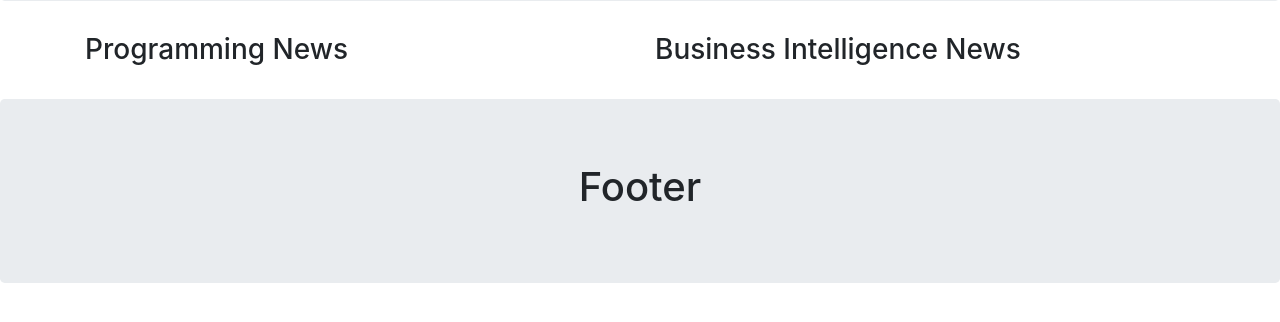
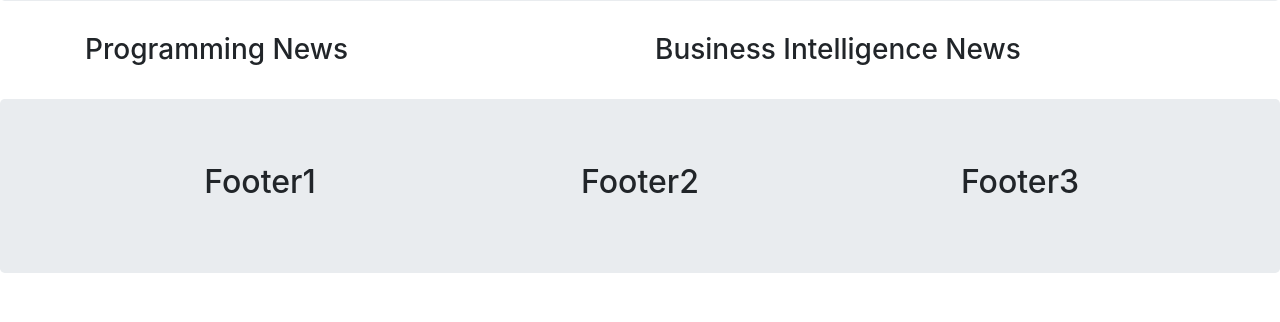
Before and after one commit to JAMASoftwares/NewsAggregator, a Django app: page / in a window 1280 px wide. Shown: the part 221-543 px from the top of the page. Run offline with Django 4.2, Linux system fonts and the light colour scheme; parts of the project's set-up code (start-up, migrations or seed data) failed here and were passed over; some libraries are stand-ins or nearby versions.

Commit message:
Revise footer with three columns

```diff
--- a/newsaggregator/news/templates/news/index.html
+++ b/newsaggregator/news/templates/news/index.html
@@ -45,9 +45,21 @@
 </body>
 <footer>
     <div class="jumbotron">
-        <center>
-            <h1>Footer</h1>
-        </center>
+        <div class="container">
+            <center>
+            <div class="row">
+                <div class="col-4">
+                    <h2>Footer1</h2>
+                </div>
+                <div class="col-4">
+                    <h2>Footer2</h2>
+                </div>
+                <div class="col-4">
+                    <h2>Footer3</h2>
+                </div>
+            </div>
+            </center>
+        </div>
     </div>
 </footer>
 
```
